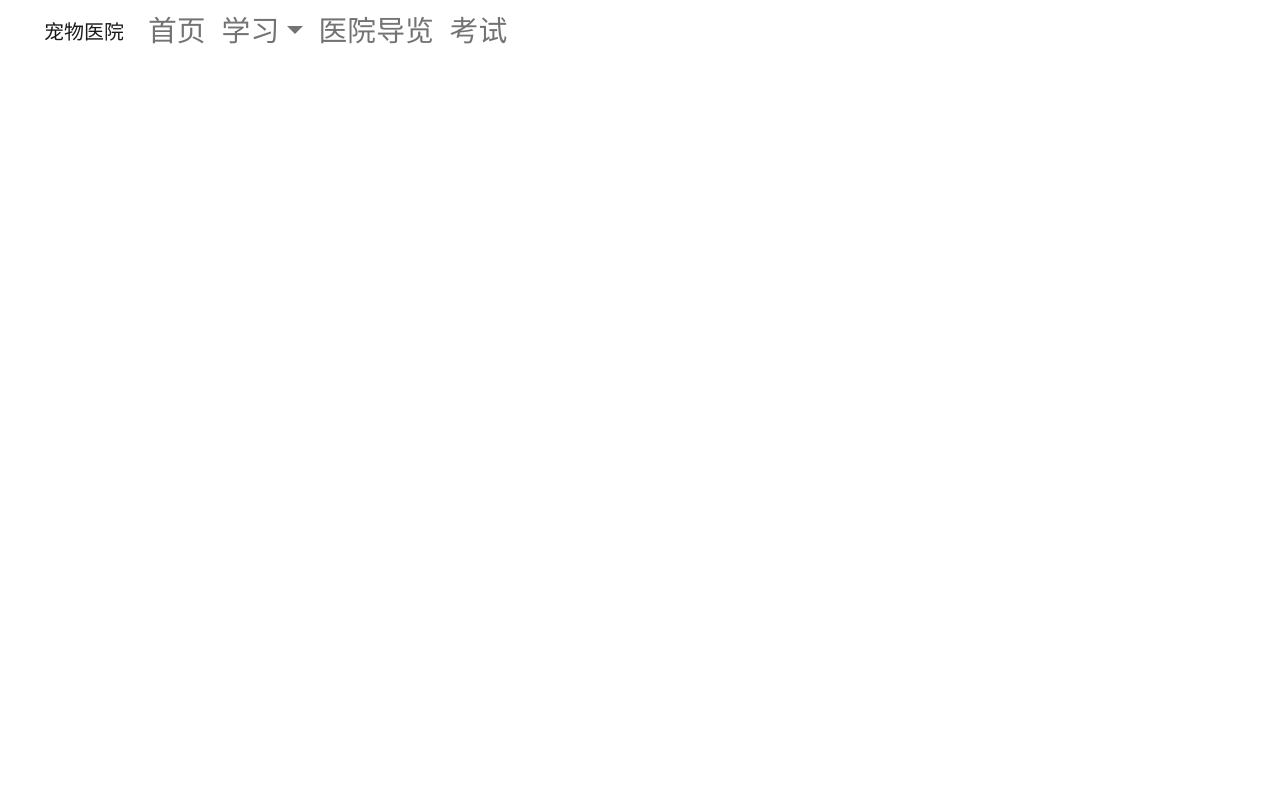
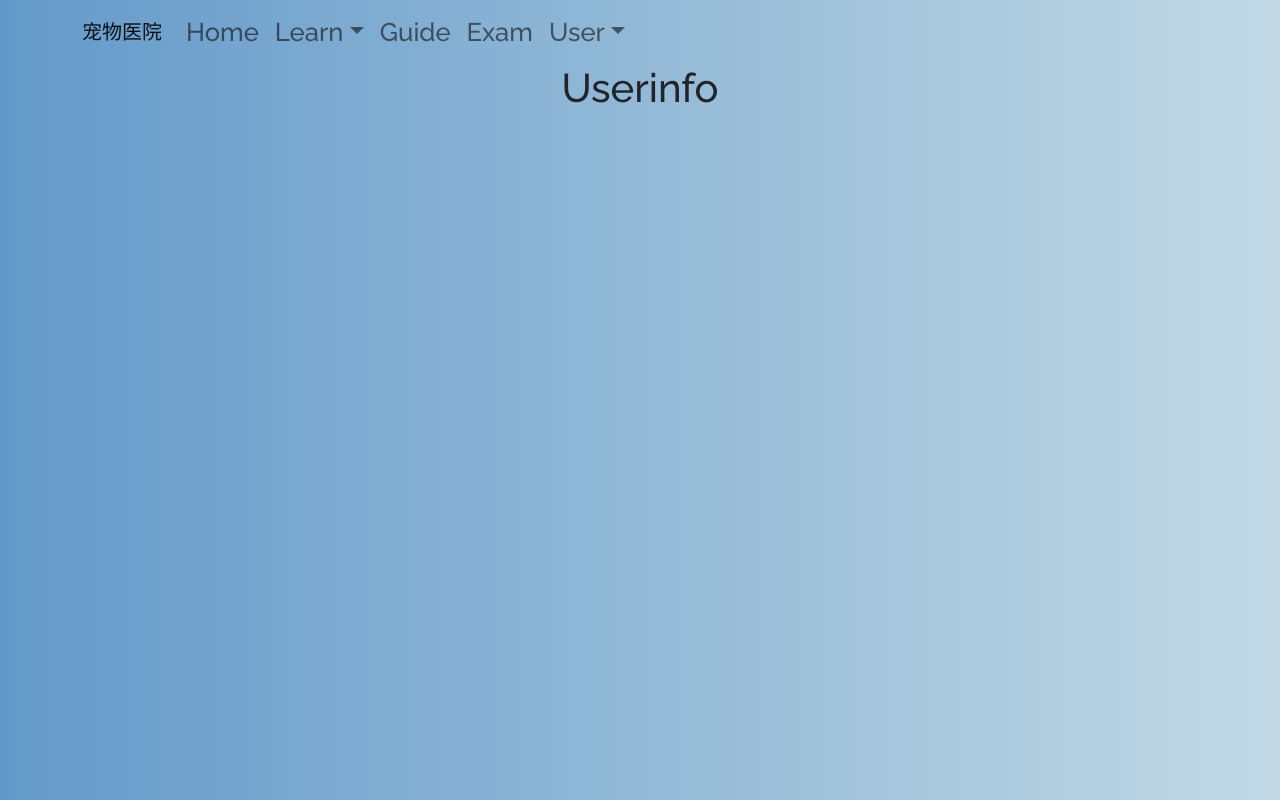
Before and after one commit to zcy530/PetHospital, a React (Create React App) app: page /userinfo in a window 1280 px wide. Before the commit this address had no page. Built offline with nearby package versions, Linux system fonts and the light colour scheme.

Commit message:
create pages_back folder

```diff
--- a/src/App.js
+++ b/src/App.js
@@ -1,12 +1,14 @@
 import { BrowserRouter, Routes, Route, Link } from "react-router-dom"
-import Home from './pages/home/home.tsx';
-import Learn from './pages/learn/learn.tsx';
-import Guide from './pages/guide/guide.tsx';
-import Exam from './pages/exam/exam.tsx';
-import NavBar from "./components/Navbar.tsx";
+import Home from './pages_front/home/home.tsx';
+import Learn from './pages_front/learn/learn.tsx';
+import Guide from './pages_front/guide/guide.tsx';
+import Exam from './pages_front/exam/exam.tsx';
+import NavBar from "./Components/Navbar.tsx";
+import UserInfo from "./pages_back/userInfo/userInfo.tsx";
+import 'bootstrap/dist/css/bootstrap.min.css';
 import "./style.css";
 import "./App.css";
-import 'bootstrap/dist/css/bootstrap.min.css';
+
 
 function App() {
   return (
@@ -18,6 +20,7 @@ function App() {
 				<Route path='/learn' element={<Learn />} />
 				<Route path='/guide' element={<Guide />} />
 				<Route path='/exam' element={<Exam />} />
+				<Route path='/userinfo' element={<UserInfo />} />
 			</Routes>
 			</div>
 		</BrowserRouter>
--- a/src/components/Navbar.tsx
+++ b/src/components/Navbar.tsx
@@ -8,28 +8,33 @@ import { Link } from "react-router-dom";
 function NavBar() {
 
   return (
-    <Navbar bg="transparent">
+    <Navbar bg="transparent" expand="lg">
       <Container>
         <Navbar.Brand href="#home">宠物医院</Navbar.Brand>
         <Navbar.Collapse>
 
           <Nav defaultActiveKey="#home">
             <Nav.Item>
-              <Nav.Link as={Link} to="/">首页</Nav.Link>
+              <Nav.Link as={Link} to="/">Home</Nav.Link>
             </Nav.Item>
 
-            <NavDropdown title="学习">
+            <NavDropdown title="Learn">
               <NavDropdown.Item href="#action/3.1">病例学习</NavDropdown.Item>
               <NavDropdown.Item href="#action/3.2">角色扮演</NavDropdown.Item>
             </NavDropdown>
 
             <Nav.Item>
-              <Nav.Link as={Link} to="/guide"> 医院导览 </Nav.Link>
+              <Nav.Link as={Link} to="/guide"> Guide </Nav.Link>
             </Nav.Item>
 
             <Nav.Item>
-              <Nav.Link as={Link} to="/exam"> 考试 </Nav.Link>
+              <Nav.Link as={Link} to="/exam"> Exam </Nav.Link>
             </Nav.Item>
+
+            <NavDropdown title="User">
+              <NavDropdown.Item href="/userinfo">修改个人信息</NavDropdown.Item>
+              <NavDropdown.Item href="/">后台管理系统</NavDropdown.Item>
+            </NavDropdown>
           </Nav>
 
          </Navbar.Collapse>
--- /dev/null
+++ b/src/pages_back/userInfo/userInfo.tsx
@@ -0,0 +1,8 @@
+import React from 'react'
+
+const UserInfo = () => {
+  return(
+    <h1>Userinfo</h1>
+  )
+}
+export default UserInfo;
--- a/src/style.css
+++ b/src/style.css
@@ -27,11 +27,9 @@ html {
   /* Navbar */
   /* --------- */
   .navbar {
-    position: fixed !important;
-    padding: 1rem 2rem !important;
-    font-size: 1.8rem !important;
-    height: 4rem;
-    width: 50rem;
+    transition: all 0.3s ease-out 0s !important;
+    padding: 0.3rem 2rem !important;
+    font-size: 1.6rem !important;
   }
 
   /* --------- */
```
Also changed, not shown: src/pages_back/examManage/examManage.tsx (added, +8 -0 lines), src/pages_front/exam/exam.tsx (renamed from src/pages/exam/exam.tsx), src/pages_front/guide/guide.tsx (renamed from src/pages/guide/guide.tsx), src/pages_front/home/home.tsx (renamed from src/pages/home/home.tsx), src/pages_front/learn/learn.tsx (renamed from src/pages/learn/learn.tsx), 1 other file (tests, documents, lock files or other folders).
